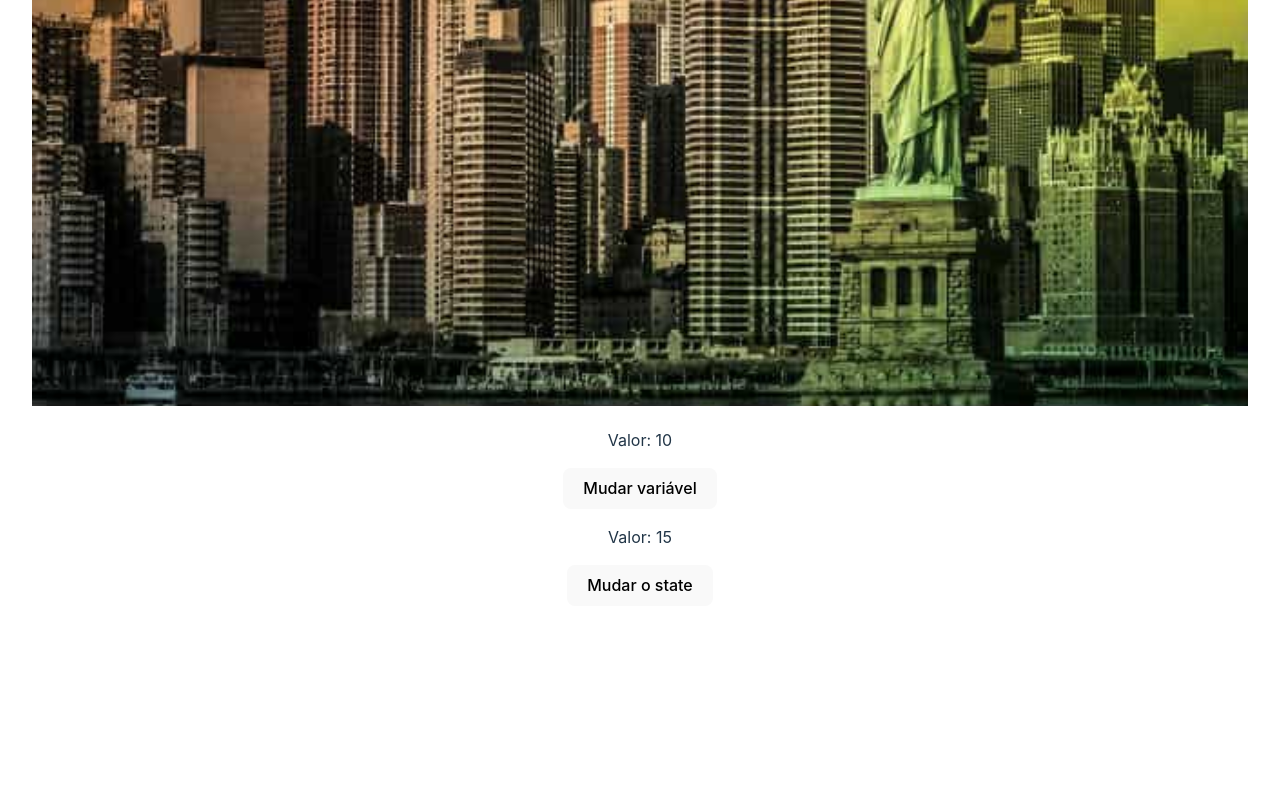
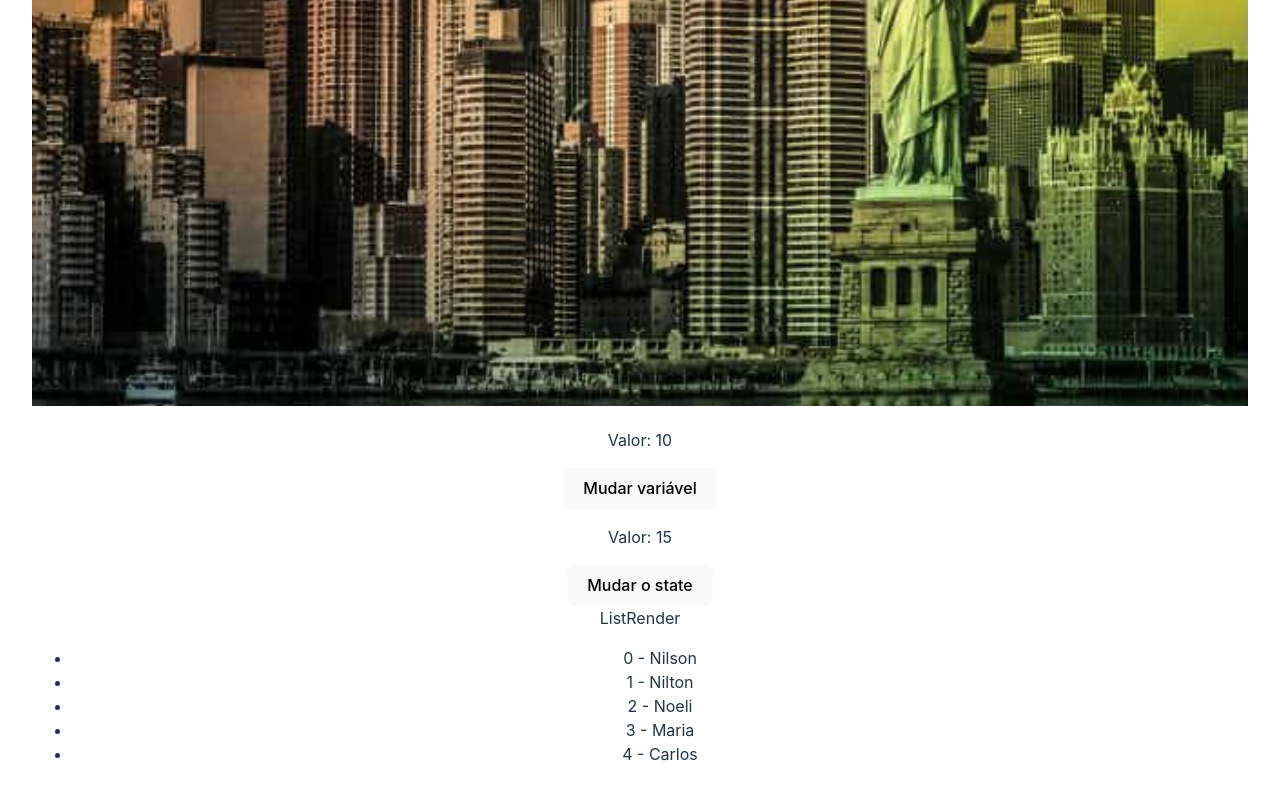
Before and after one commit to NFPereira/Cursos, a React (Vite) app in the folder REACTJS/React_Do_Zero_A_Maestria/Arquivos/3_AVANCANDO_EM_REACT/avancando-em-react/: page / in a window 1280 px wide. Shown: the part 1245-2045 px from the top of the page. Before the commit the page ends 1883 px from the top, so only its background shows below. Built offline with nearby package versions, Linux system fonts and the light colour scheme.

Commit message:
Renderização de lista

```diff
--- a/REACTJS/React_Do_Zero_A_Maestria/Arquivos/3_AVANCANDO_EM_REACT/avancando-em-react/src/App.jsx
+++ b/REACTJS/React_Do_Zero_A_Maestria/Arquivos/3_AVANCANDO_EM_REACT/avancando-em-react/src/App.jsx
@@ -5,6 +5,7 @@ import './App.css'
 
 import City from './assets/city.jpg';
 import ManageData from './components/ManageData';
+import ListRender from './components/ListRender';
 
 const App = () => {
   return (
@@ -19,6 +20,7 @@ const App = () => {
         <img src={City} alt="Cidade" width="100%" />
       </div>
       <ManageData />
+      <ListRender />
     </>
   )
 }
--- /dev/null
+++ b/REACTJS/React_Do_Zero_A_Maestria/Arquivos/3_AVANCANDO_EM_REACT/avancando-em-react/src/components/ListRender.jsx
@@ -0,0 +1,20 @@
+import React, { useState } from 'react'
+
+const ListRender = () => {
+   const [list] = useState(["Nilson", "Nilton", "Noeli", "Maria", "Carlos"]);
+
+
+   return (
+      <>
+         <div>ListRender</div>
+         <ul>
+            {list.map((item, index) => (
+               <li key={index}>{index} - {item}</li>
+
+            ))}
+         </ul>
+      </>
+   )
+}
+
+export default ListRender
```
